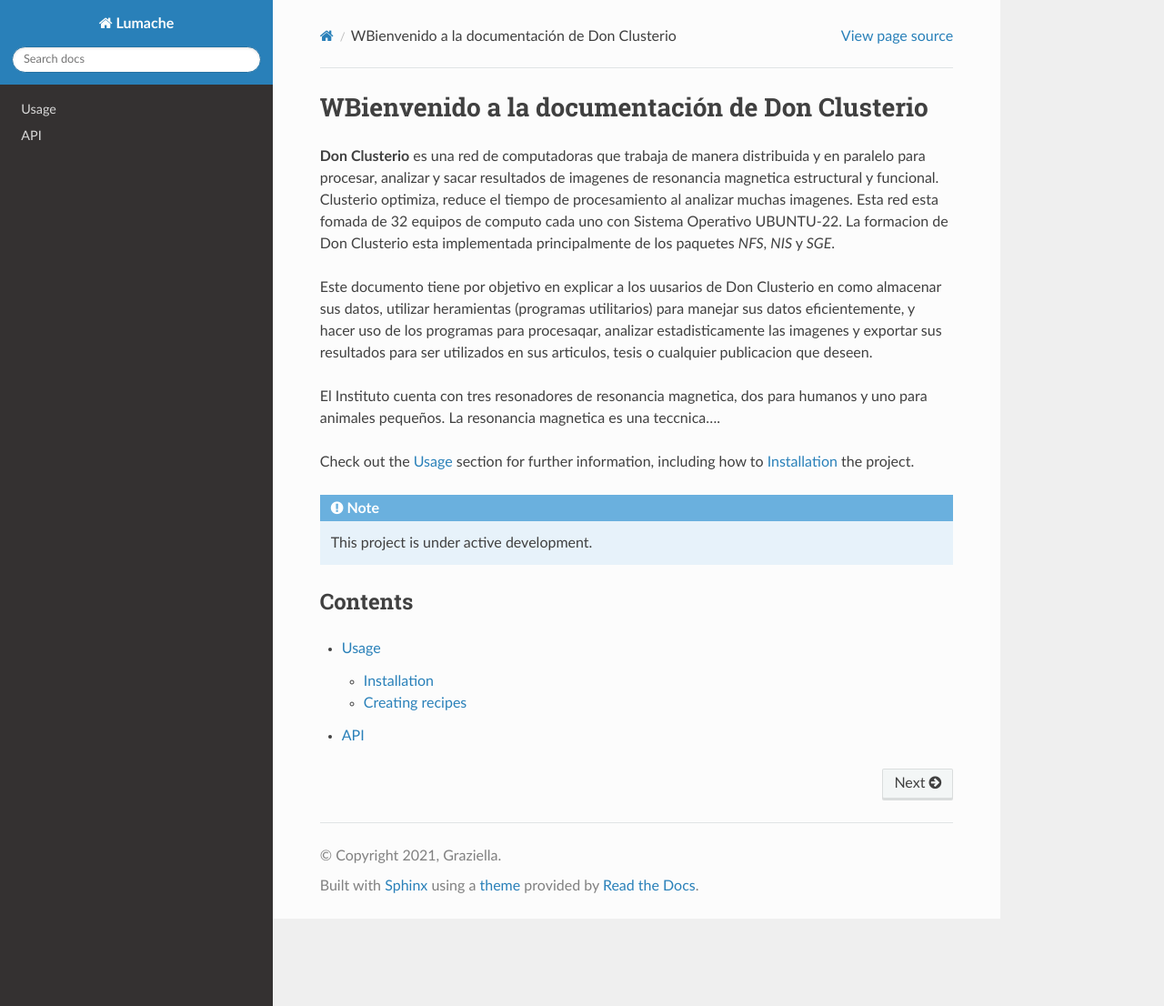
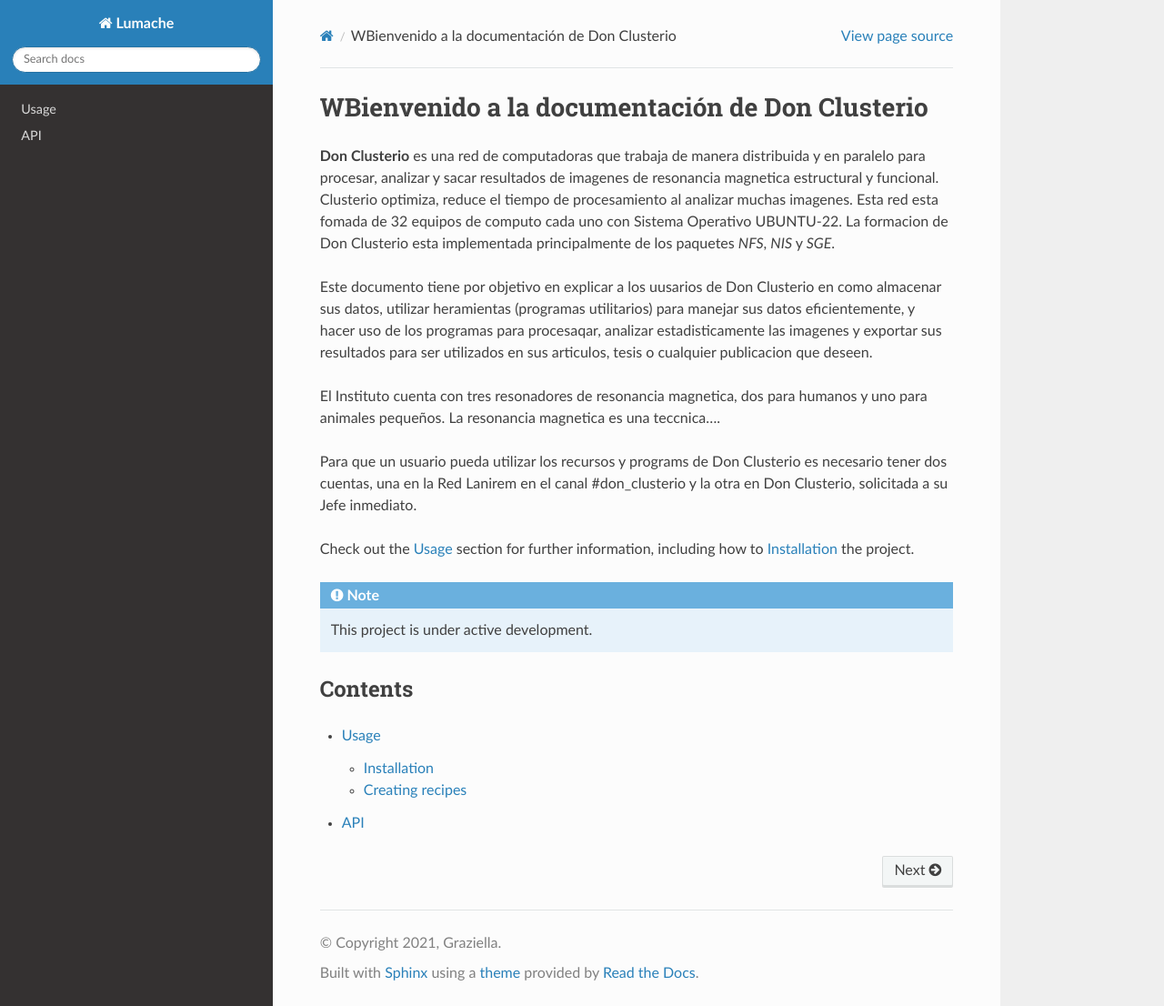
Before and after one commit to matecom57/donclusterio, a Sphinx documentation site: the page built from docs/source/index.rst, in a window 1280 px wide and 1106 px high. Shown: the whole window at 91% size. Built offline with Sphinx 7.4.7 and the Read the Docs theme 3.1.0, drawn with Linux system fonts in a browser that asks for light colours.

Commit message:
Update index.rst

```diff
--- a/docs/source/index.rst
+++ b/docs/source/index.rst
@@ -6,6 +6,9 @@ WBienvenido a la documentación de Don Clusterio
 Este documento tiene por objetivo en explicar a los uusarios de Don Clusterio en como almacenar sus datos, utilizar heramientas (programas utilitarios) para manejar sus datos eficientemente, y hacer uso de los programas para procesaqar, analizar estadisticamente las imagenes y exportar sus resultados para ser utilizados en sus articulos, tesis o cualquier publicacion que deseen.
 
 El Instituto cuenta con tres resonadores de resonancia magnetica, dos para humanos y uno para animales pequeños. La resonancia magnetica es una teccnica....
+
+Para que un usuario pueda utilizar los recursos y programs de Don Clusterio  es necesario tener dos cuentas, una en la Red Lanirem en el canal #don_clusterio y la otra en Don Clusterio, solicitada a su Jefe inmediato.
+
 
 Check out the :doc:`usage` section for further information, including
 how to :ref:`installation` the project.
```
